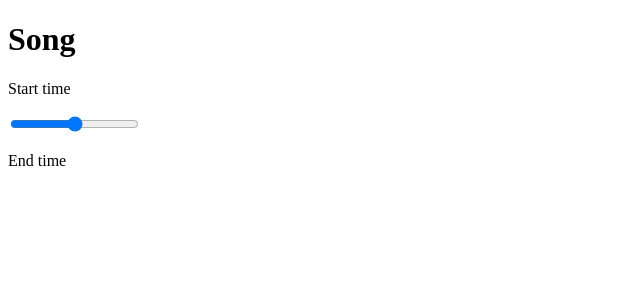
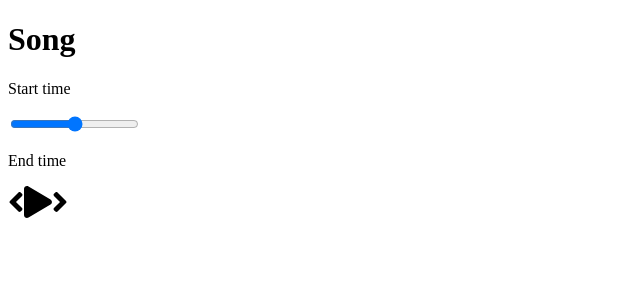
Before and after one commit to ajsevillano/react-music-player, a React (Create React App) app: page / in a window 1280 px wide. Shown: the top 300 px of the page, without its empty margins (0-640 px from the left). Built offline with nearby package versions, Linux system fonts and the light colour scheme.

Commit message:
Add fontAwesome component and use icons on Player

```diff
--- a/package.json
+++ b/package.json
@@ -3,6 +3,9 @@
   "version": "0.1.0",
   "private": true,
   "dependencies": {
+    "@fortawesome/fontawesome-svg-core": "^1.2.32",
+    "@fortawesome/free-solid-svg-icons": "^5.15.1",
+    "@fortawesome/react-fontawesome": "^0.1.13",
     "@testing-library/jest-dom": "^5.11.6",
     "@testing-library/react": "^11.2.2",
     "@testing-library/user-event": "^12.6.0",
--- a/src/components/Player.js
+++ b/src/components/Player.js
@@ -1,3 +1,12 @@
+//Import FontAwesome component
+import { FontAwesomeIcon } from '@fortawesome/react-fontawesome';
+//Import FontAwesome actual icons
+import {
+  faAngleLeft,
+  faAngleRight,
+  faPlay,
+} from '@fortawesome/free-solid-svg-icons';
+
 const Player = () => {
   return (
     <div className="player">
@@ -6,7 +15,15 @@ const Player = () => {
         <input type="range" />
         <p>End time</p>
       </div>
-      <div className="play-control"></div>
+      <div className="play-control">
+        <FontAwesomeIcon className="skip-back" icon={faAngleLeft} size="2x" />
+        <FontAwesomeIcon className="play" icon={faPlay} size="2x" />
+        <FontAwesomeIcon
+          className="skip-forward"
+          icon={faAngleRight}
+          size="2x"
+        />
+      </div>
     </div>
   );
 };
```
Also changed, not shown: 2 other files (tests, documents, lock files or other folders).
